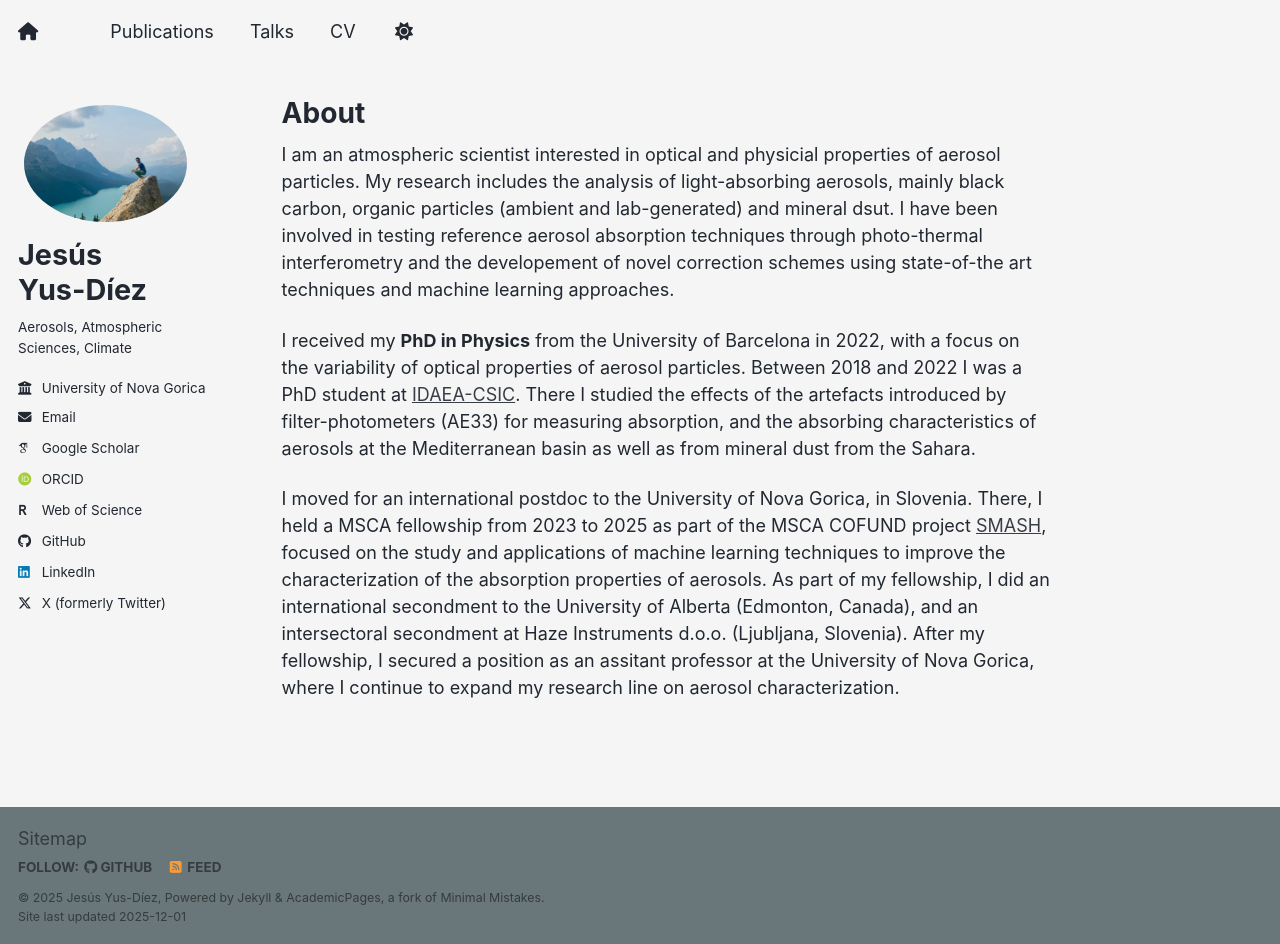
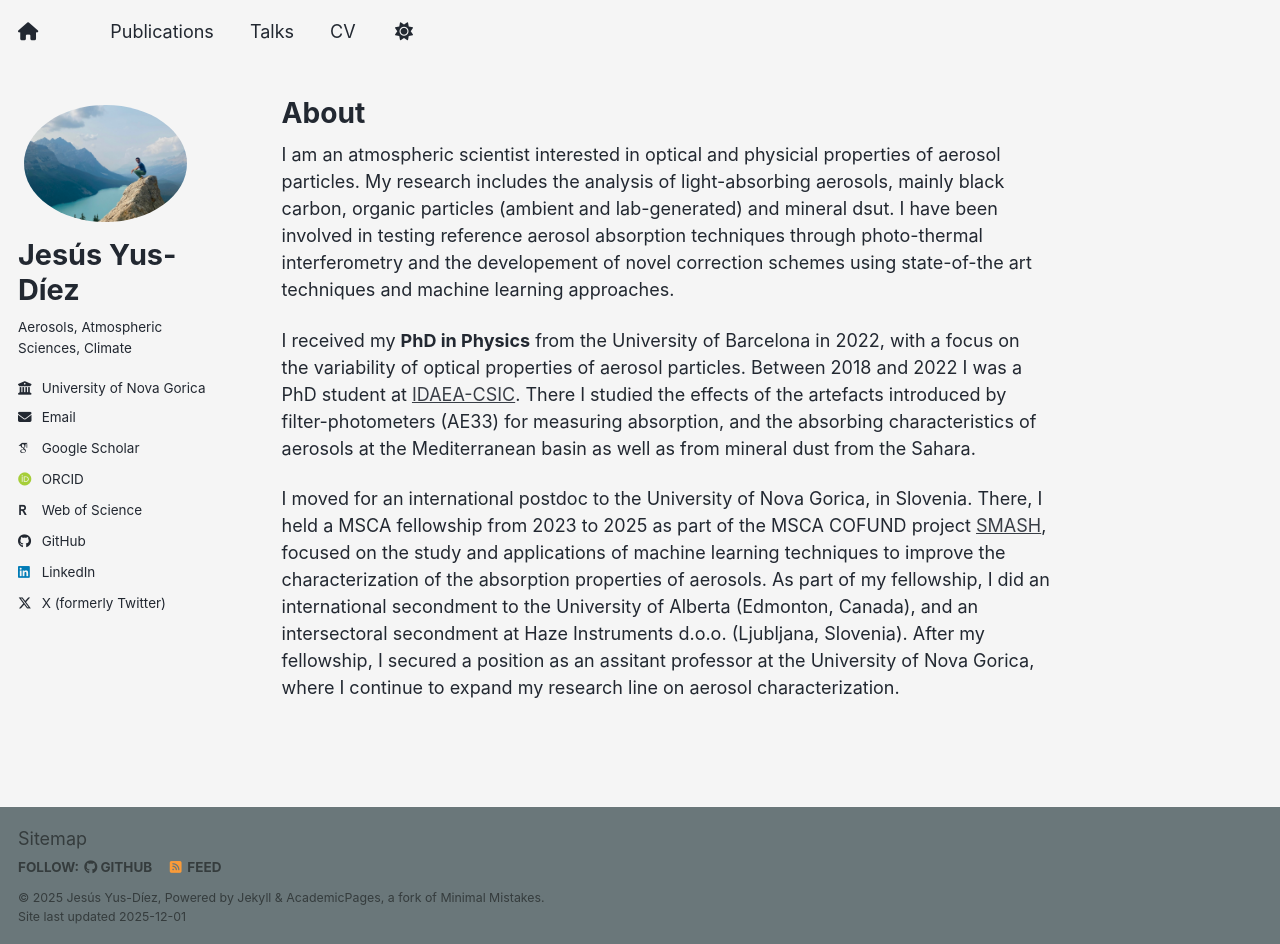
Before and after one commit to jyusdiez/jyusdiez.github.io, a Jekyll site: the page built from _pages/about.md, in a window 1280 px wide and 944 px high. Built offline with Jekyll 4.4.1, drawn with Linux system fonts in a browser that asks for light colours; some web fonts are replaced; a script bundle is joined from its source files by our own code; library files that are not in the unit come from our copies.

```diff
--- a/_config.yml
+++ b/_config.yml
@@ -24,7 +24,7 @@ repository               : "jyusdiez/jyusdiez.github.io"
 author:
   # Biographic information
   avatar           : "profile_v3.JPG"
-  name             : "Jesús<br>Yus-Díez"
+  name             : "Jesús Yus-Díez"
   pronouns         : # example: "she/her"
   bio              : "Aerosols, Atmospheric Sciences, Climate "
   location         : # "Aragón/Slovenija"
```
